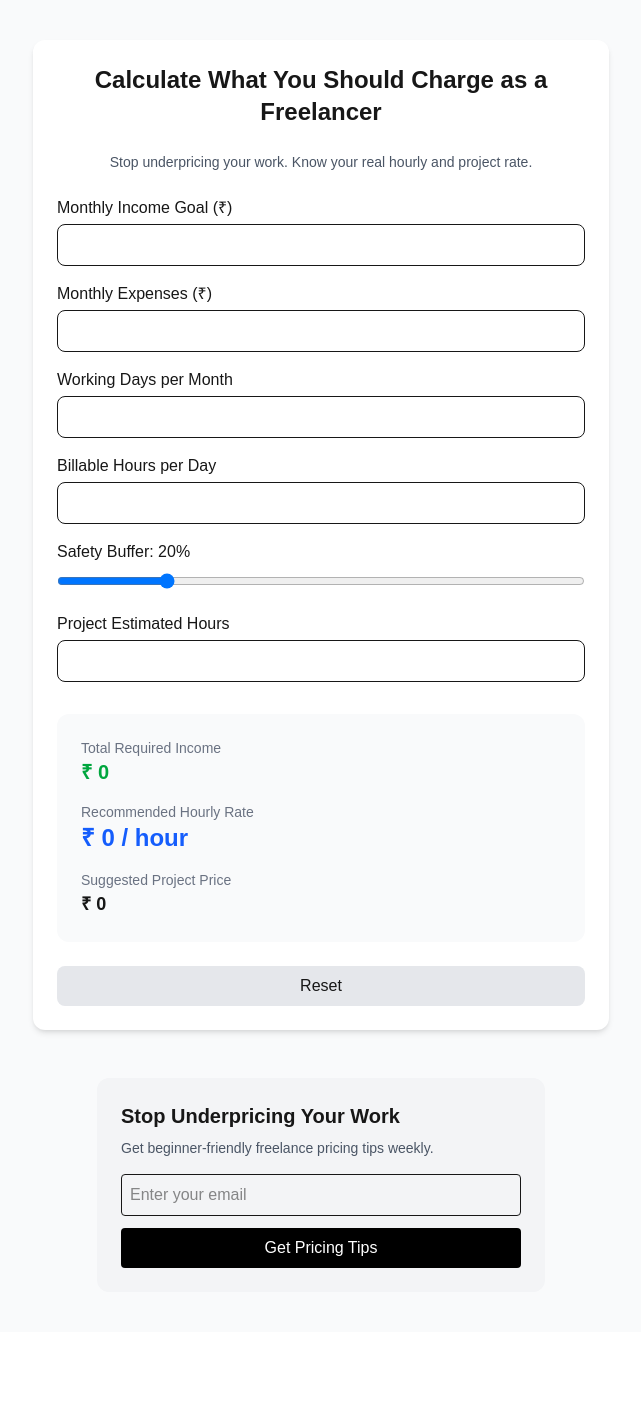
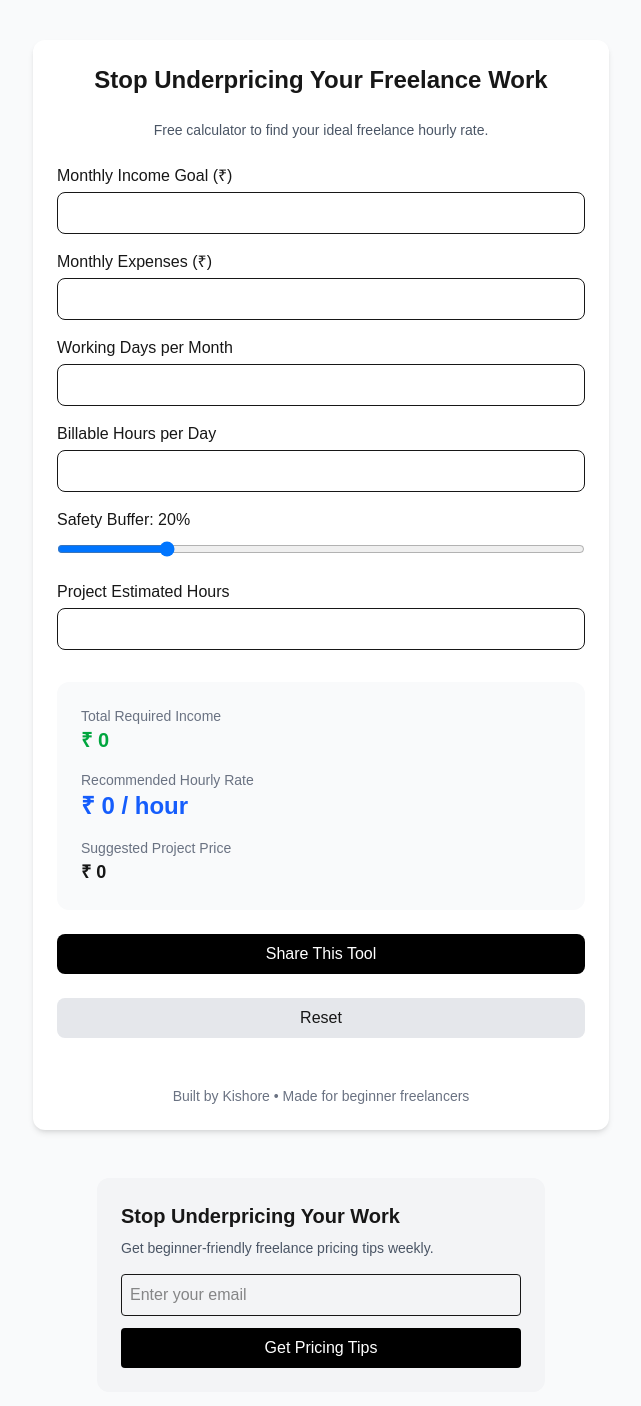
Before and after one commit to kishoredk-tech/freelance-rate, a Next.js app: page / in a window 1280 px wide. Shown: the top 1406 px of the page, without its empty margins (319-960 px from the left). Before the commit the page ends 1332 px from the top, so only its background shows below. Built offline with nearby package versions, Linux system fonts and the light colour scheme.

Commit message:
Add analytics and finalize clean v1 UI

```diff
--- a/src/app/page.tsx
+++ b/src/app/page.tsx
@@ -53,11 +53,11 @@ export default function Home() {
       <div className="max-w-xl mx-auto bg-white shadow-md rounded-xl p-6 space-y-6">
 
         <h1 className="text-2xl font-bold text-center">
-          Calculate What You Should Charge as a Freelancer
+          Stop Underpricing Your Freelance Work
         </h1>
 
         <p className="text-sm text-gray-600 text-center">
-          Stop underpricing your work. Know your real hourly and project rate.
+          Free calculator to find your ideal freelance hourly rate.
         </p>
 
         {/* INPUTS */}
@@ -119,6 +119,14 @@ export default function Home() {
           projectPrice={projectPrice}
         />
 
+        <a
+          href="#"
+          className="block text-center bg-black text-white py-2 rounded-lg mt-4 hover:bg-gray-800 transition"
+        >
+          Share This Tool
+        </a>
+
+
         {/* RESET BUTTON */}
         <button
           onClick={handleReset}
@@ -126,6 +134,11 @@ export default function Home() {
         >
           Reset
         </button>
+
+        <p className="text-center text-sm text-gray-500 mt-6">
+          Built by Kishore • Made for beginner freelancers
+        </p>
+
 
       </div>
 
--- a/src/components/SubscribeForm.tsx
+++ b/src/components/SubscribeForm.tsx
@@ -65,8 +65,17 @@ export default function SubscribeForm() {
       </form>
 
       {message && (
-        <p className="text-sm mt-3 text-center">{message}</p>
+        <p
+          className={`text-sm mt-3 text-center font-medium ${
+            message.includes("Successfully")
+              ? "text-green-600"
+              : "text-red-500"
+          }`}
+        >
+          {message}
+        </p>
       )}
+
     </div>
   );
 }
```
